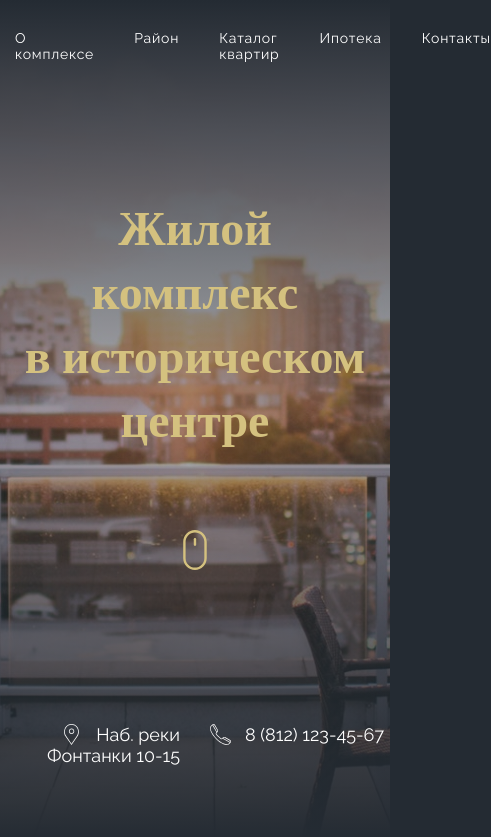
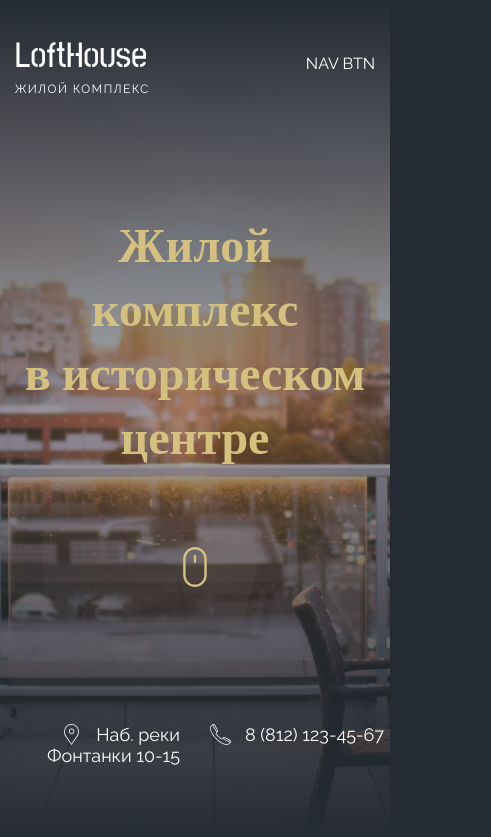
Before and after one commit to pererushev/lofthouse, a plain HTML site: page index.html in a window 390 px wide. Shown: the whole page, 491 px wide, since content can reach past the window. Drawn offline with nearby package versions, Linux system fonts and the light colour scheme; a web font is replaced by a local one.

Commit message:
start working on adaptive

```diff
--- a/index.html
+++ b/index.html
@@ -24,6 +24,9 @@
                   <li><a href="#!">Контакты</a></li>
                 </ul>
               </nav>
+            </div>
+            <div class="header__nav-btn">
+              NAV BTN
             </div>
           </div>
         </div>
--- a/scss/blocks/_header.scss
+++ b/scss/blocks/_header.scss
@@ -41,4 +41,19 @@
     grid-template-columns: 1fr 1fr;
     gap: 30px;
   }
+
+  &__nav {
+
+    @media screen and (max-width: 999px) {
+      display: none;
+    }
+    &-btn {
+        display: none;
+        @media screen and (max-width: 999px) {
+        display: block;
+      }
+    }
+  }
+
+
 }
```
Also changed, not shown: css/main.css.
